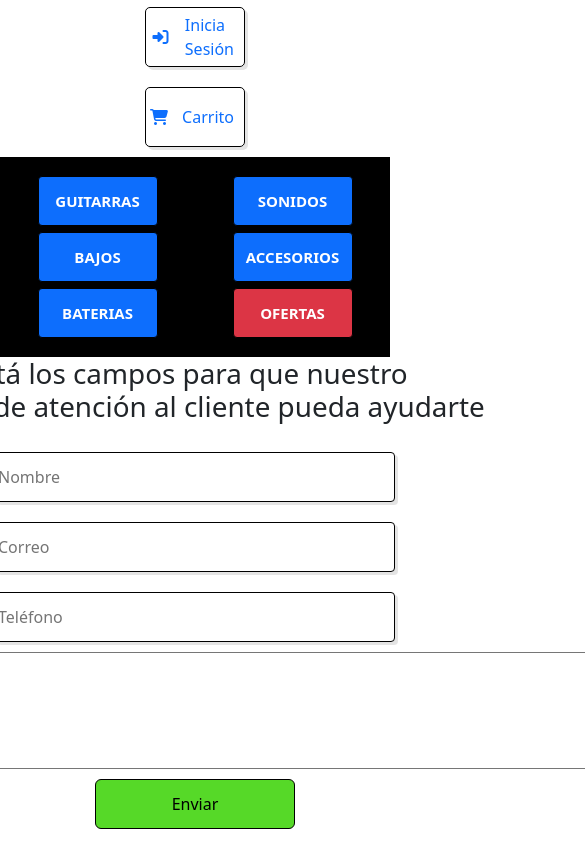
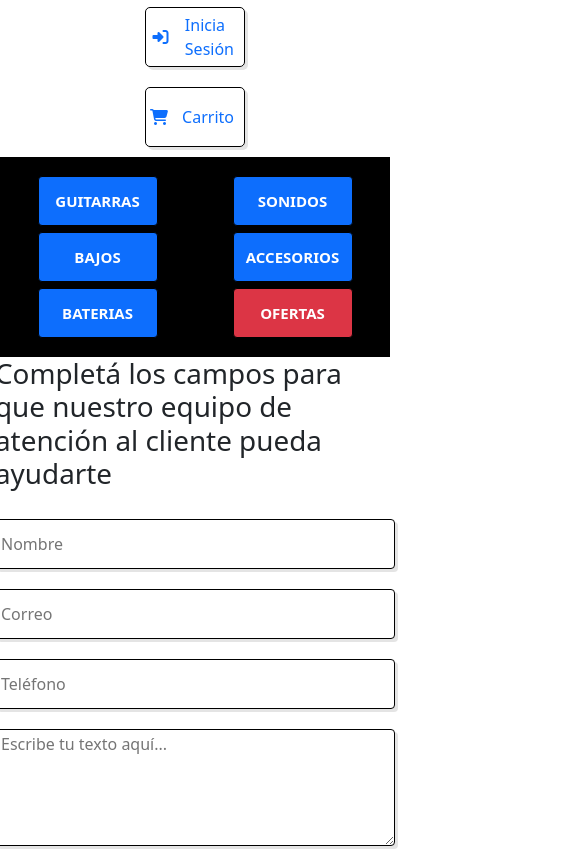
Before and after one commit to SebastianVillanova/primer-proyeto-github, a plain HTML site: page pages/contacto.html in a window 390 px wide. Shown: the part 231-1084 px from the top of the page, 585 px wide, since content can reach past the window. Drawn offline with nearby package versions, Linux system fonts and the light colour scheme.

Commit message:
media en contacto

```diff
--- a/css/style.css
+++ b/css/style.css
@@ -622,6 +622,7 @@ main section form{
 
 main section form input{
     margin: 0.625rem;
+    padding-left: 5px;
     width: 25rem;
     height: 3.125rem;
     border: 0.0625rem solid black;
@@ -630,9 +631,14 @@ main section form input{
 }
 
 main section form .inputTextoContacto{
+    padding-left: 5px;
+    margin-top: 0.625rem;
     width: 50rem;
     height: 18.75rem;
     text-align: justify;
+    border: 0.0625rem solid black;
+    border-radius: 0.25rem;
+    box-shadow: 0.1875rem 0.1875rem rgba(0, 0, 0, 0.105);
 }
 
 main section .contacto-general button{
@@ -649,6 +655,17 @@ main section .contacto-general button:hover{
     background-color: #6edb46da;
 }
 
+
+@media(max-width:900px){
+    main section .contacto-general     h1{
+        width: 400px;
+    }
+
+    main section form .inputTextoContacto{
+        width: 400px;
+        height: 300px;
+    }
+}
 
 
 /* --------------------------------------- INICIARSESION --------------------------------------- */
```
